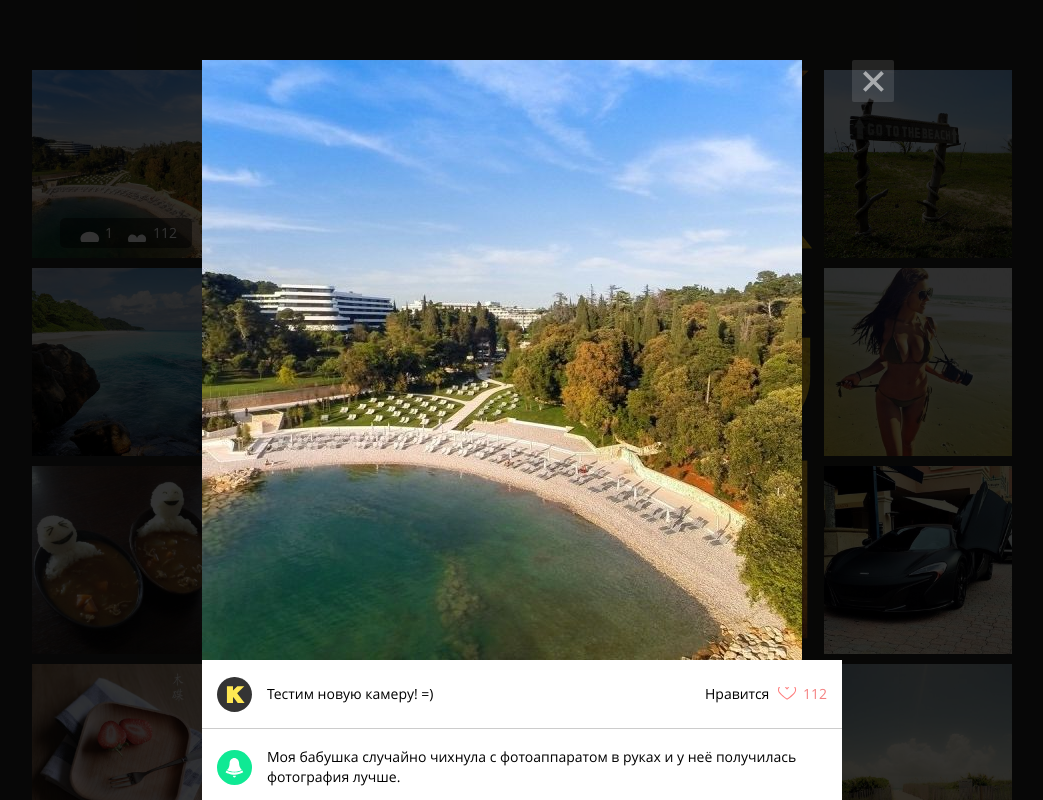
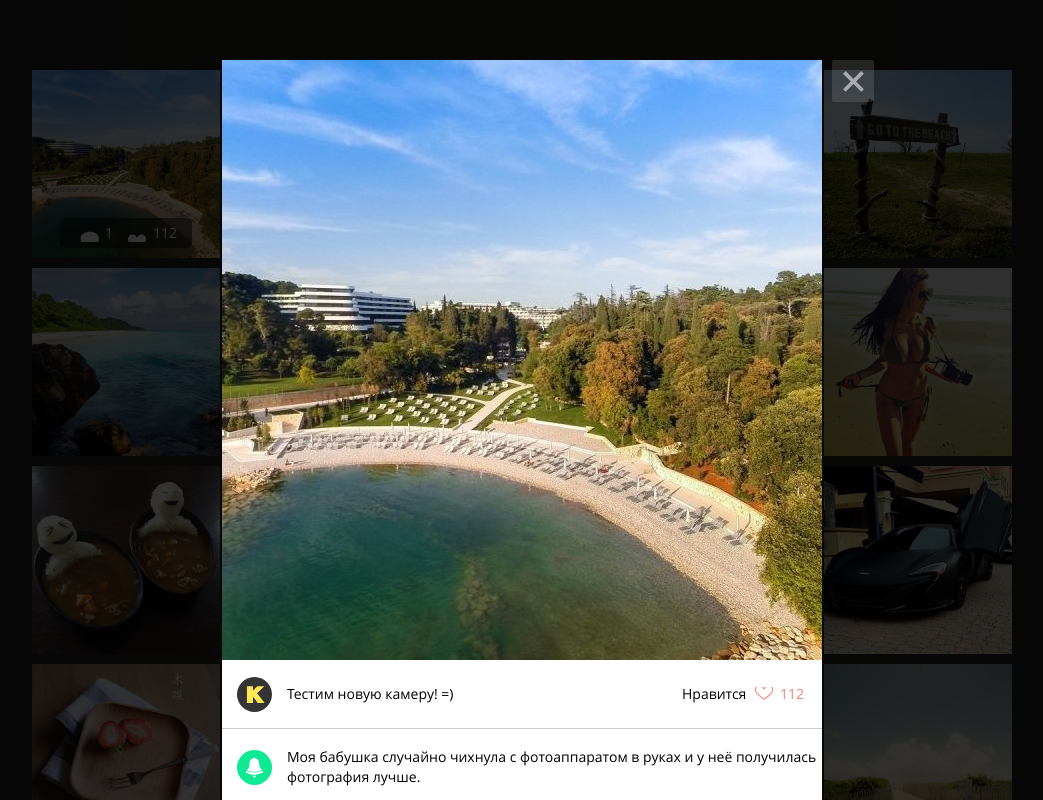
Before and after one commit to MaksymVorozhtsov/485797-kekstagram, a website: page index.html in a window 1280 px wide. Both pictures are taken after a click on the link 244 px from the left and 164 px from the top of the page. Shown: the top 800 px of the page, without its empty margins (118-1161 px from the left). Drawn offline with Linux system fonts and the light colour scheme.

Commit message:
обновление верстки

```diff
--- a/css/style.css
+++ b/css/style.css
@@ -30,6 +30,7 @@ body {
   line-height: 20px;
   color: #ffffff;
   text-transform: uppercase;
+
   background-color: #232321;
 }
 
@@ -48,14 +49,18 @@ main {
 
 .visually-hidden {
   position: absolute;
+
   width: 1px;
   height: 1px;
   margin: -1px;
   border: 0;
   padding: 0;
+
   white-space: nowrap;
+
   -webkit-clip-path: inset(100%);
           clip-path: inset(100%);
+
   clip: rect(0 0 0 0);
   overflow: hidden;
 }
@@ -77,15 +82,20 @@ main {
   display: block;
   margin: 0;
   padding: 0;
+
   width: 42px;
   height: 42px;
+
   font-size: 0;
+
   background-color: rgba(255, 255, 255, 0.2);
   background-image: url("../img/icon-cross.svg");
   background-position: center;
   background-repeat: no-repeat;
+
   border: 0;
   border-radius: 2px;
+
   opacity: 0.6;
 }
 
@@ -109,12 +119,15 @@ main {
   top: 0;
   left: 0;
   z-index: 2;
+
   -webkit-box-sizing: border-box;
           box-sizing: border-box;
+
   width: 100%;
   height: 100%;
   padding-top: 60px;
   overflow: auto;
+
   background-color: rgba(0, 0, 0, 0.8);
 }
 
@@ -123,9 +136,11 @@ main {
 
 .img-filters {
   padding: 20px 0;
+
   display: -webkit-box;
   display: -ms-flexbox;
   display: flex;
+
   -webkit-box-pack: center;
       -ms-flex-pack: center;
           justify-content: center;
@@ -137,11 +152,13 @@ main {
 
 .img-filters__button {
   padding: 5px 15px;
+
   font-family: "Open Sans", "Arial", sans-serif;
   font-weight: 700;
   font-size: 18px;
   line-height: auto;
   text-transform: uppercase;
+
   cursor: pointer;
   background-color: #232321;
   border: none;
@@ -150,16 +167,19 @@ main {
 .img-filters__button:active,
 .img-filters__button--active {
   color: #ff4e4e;
+
   background-color: #ffffff;
   border-radius: 2px;
 }
 
 .img-filters__label {
   padding: 5px 15px;
+
   font-family: "Open Sans", "Arial", sans-serif;
   font-weight: 700;
   font-size: 18px;
   line-height: auto;
+
   cursor: pointer;
 }
 
@@ -170,6 +190,7 @@ main {
 .img-filters__radio:checked + .img-filters__label {
   color: #ff4e4e;
   text-decoration: none;
+
   background-color: #ffffff;
   border-radius: 2px;
 }
@@ -199,13 +220,16 @@ main {
 
 .picture__stats {
   display: none;
+
   margin: 0;
   padding: 15px;
   position: absolute;
   bottom: 10px;
   left: 50%;
+
   background-color: rgba(0, 0, 0, 0.5);
   border-radius: 5px;
+
   -webkit-transform: translateX(-50%);
       -ms-transform: translateX(-50%);
           transform: translateX(-50%);
@@ -221,6 +245,7 @@ main {
 .picture__stat {
   padding-left: 30px;
   position: relative;
+
   font-family: "Open Sans", "Arial", sans-serif;
   font-weight: 400;
   color: #ffffff;
@@ -235,6 +260,7 @@ main {
   position: absolute;
   left: 5px;
   top: -7px;
+
   background-image: url("../img/sprite.svg");
   background-size: 100%;
 }
@@ -242,12 +268,14 @@ main {
 .picture__stat--comments::before {
   width: 20px;
   height: 16px;
+
   background-position: 0 -53px;
 }
 
 .picture__stat--likes::before {
   width: 20px;
   height: 16px;
+
   background-position: 0 -80px;
 }
 
@@ -258,6 +286,7 @@ main {
   -ms-grid-column: 3;
   -ms-grid-column-span: 3;
   grid-column: 3 / span 3;
+
   -ms-grid-row: 1;
   -ms-grid-row-span: 3;
   grid-row: 1 / span 3;
@@ -266,16 +295,19 @@ main {
 .img-upload__wrapper {
   margin: 0 auto;
   width: 582px;
+
   text-align: center;
 }
 
 .img-upload__form {
   position: relative;
   min-height: 569px;
+
   background-color: #eed21e;
   background-image: url("../img/logo-background-1.jpg");
   background-repeat: no-repeat;
   background-position: center;
+
   border: none;
 }
 
@@ -284,38 +316,50 @@ main {
 
 .img-upload__start {
   position: relative;
+
   margin: 0;
   padding: 0;
   min-height: 569px;
+
   background-image: url("../img/logo-mask.png");
   background-repeat: no-repeat;
   background-position: center;
+
   border: none;
 }
 
 .img-upload__label {
   position: absolute;
+
   top: 194px;
   left: 203px;
+
   width: 180px;
   height: 181px;
+
   font-size: 0;
+
   background-image: url("../img/upload-button-bg.png");
   background-repeat: no-repeat;
   background-position: center;
+
   cursor: pointer;
 }
 
 .img-upload__label::after {
   content: "";
   position: absolute;
+
   top: 32px;
   left: 47px;
+
   width: 86px;
   height: 114px;
+
   background-image: url("../img/upload-button.svg");
   background-repeat: no-repeat;
   background-position: center;
+
   -webkit-filter: drop-shadow(0 0 10px #943106);
           filter: drop-shadow(0 0 10px #943106);
 }
@@ -324,6 +368,7 @@ main {
 .img-upload__label:active::after {
   -webkit-filter: drop-shadow(0 0 10px #622104);
           filter: drop-shadow(0 0 10px #622104);
+
   transform: scale(1.1);
 }
 
@@ -335,20 +380,25 @@ main {
   position: absolute;
   left: 0;
   top: 0;
+
   padding-top: 250px;
+
   width: 100%;
   height: 100%;
+
   font-family: "Open Sans", "Arial", sans-serif;
   text-align: center;
   font-weight: 700;
   font-size: 20px;
   color: #ffe753;
+
   background-color: #3c3614;
 }
 
 .img-upload__message--dragndrop {
   font-size: 70px;
   line-height: 70px;
+
   border: 5px dashed #ffe753;
 }
 
@@ -357,9 +407,12 @@ main {
   position: absolute;
   bottom: 40%;
   left: 50%;
+
   width: 300px;
   height: 10px;
+
   background-color: #8a7d2d;
+
   -webkit-transform: translateX(-50%);
       -ms-transform: translateX(-50%);
           transform: translateX(-50%);
@@ -370,9 +423,12 @@ main {
   position: absolute;
   bottom: 40%;
   left: 50%;
+
   width: 200px;
   height: 10px;
+
   background-color: #ffe753;
+
   -webkit-transform: translateX(-50%);
       -ms-transform: translateX(-50%);
           transform: translateX(-50%);
@@ -381,11 +437,15 @@ main {
 .img-upload__message--processing::before {
   content: "";
   position: absolute;
+
   width: 45px;
   height: 45px;
+
   bottom: 40%;
   left: 50%;
+
   background-image: url("../img/spinner.svg");
+
   -webkit-transform: translateX(-50%);
       -ms-transform: translateX(-50%);
           transform: translateX(-50%);
@@ -393,6 +453,7 @@ main {
 
 .img-upload__message--error {
   padding-top: 275px;
+
   font-family: "Open Sans", "Arial", sans-serif;
   font-weight: 400;
   text-transform: none;
@@ -401,11 +462,15 @@ main {
 .img-upload__message--error::before {
   content: "";
   position: absolute;
+
   width: 59px;
   height: 52px;
+
   top: 150px;
   left: 50%;
+
   background-image: url("../img/icon-warning.svg");
+
   -webkit-transform: translateX(-50%);
       -ms-transform: translateX(-50%);
           transform: translateX(-50%);
@@ -431,13 +496,17 @@ main {
   top: 0;
   left: 0;
   z-index: 2;
+
   -webkit-box-sizing: border-box;
           box-sizing: border-box;
+
   width: 100%;
   height: 100%;
+
   padding-top: 60px;
   padding-bottom: 60px;
   overflow: auto;
+
   background-color: rgba(0, 0, 0, 0.8);
 }
 
@@ -453,9 +522,10 @@ main {
   position: absolute;
   top: 0;
   left: 50%;
-  z-index: 1;
+
   font-family: "Open Sans", "Arial", sans-serif;
   font-weight: 400;
+
   -webkit-transform: translateX(-50%);
       -ms-transform: translateX(-50%);
           transform: translateX(-50%);
@@ -464,18 +534,22 @@ main {
 .resize {
   margin: 0;
   padding: 10px;
+
   font-size: 0;
   border: 0;
 }
 
 .resize__control {
   position: relative;
+
   width: 33px;
   height: 33px;
   margin: 0;
   padding: 0;
+
   text-align: center;
   vertical-align: middle;
+
   background-color: rgba(0, 0, 0, 0.5);
   border: 0;
 }
@@ -500,9 +574,11 @@ main {
   position: absolute;
   top: 50%;
   left: 50%;
+
   font-size: 20px;
   line-height: 0;
   color: #ffffff;
+
   -webkit-transform: translate(-50%, -50%);
       -ms-transform: translate(-50%, -50%);
           transform: translate(-50%, -50%);
@@ -510,8 +586,10 @@ main {
 
 .resize__control--value {
   width: 60px;
+
   font-size: 16px;
   color: #ffffff;
+
   border: solid rgba(255, 255, 255, 0.5);
   border-width: 0 2px;
 }
@@ -525,9 +603,11 @@ main {
   position: absolute;
   top: 50%;
   left: 50%;
+
   font-size: 20px;
   line-height: 0;
   color: #ffffff;
+
   -webkit-transform: translate(-50%, -50%);
       -ms-transform: translate(-50%, -50%);
           transform: translate(-50%, -50%);
@@ -544,13 +624,16 @@ main {
   position: absolute;
   bottom: 10px;
   left: 50%;
+
   width: 495px;
   height: 33px;
+
   font-size: 12px;
   line-height: 42px;
   text-align: center;
   color: #ffffff;
   white-space: nowrap;
+
   background-color: rgba(0, 0, 0, 0.6);
   border-radius: 33px;
 
@@ -568,9 +651,13 @@ main {
   top: 50%;
   right: 20px;
   left: 20px;
+
   height: 5px;
+
   font-size: 0;
+
   background-color: rgba(255, 231, 81, 0.4);
+
   -webkit-transform: translateY(-50%);
       -ms-transform: translateY(-50%);
           transform: translateY(-50%);
@@ -580,11 +667,14 @@ main {
   position: absolute;
   top: 50%;
   left: 20%;
+
   width: 18px;
   height: 18px;
   margin: -9px 0 0;
+
   background-color: #ffe753;
   border-radius: 50%;
+
   -webkit-transform: translateX(-50%);
       -ms-transform: translateX(-50%);
           transform: translateX(-50%);
@@ -594,8 +684,10 @@ main {
 
 .scale__level {
   position: absolute;
+
   width: 20%;
   height: 100%;
+
   background-color: #ffe753;
 }
 
@@ -612,12 +704,15 @@ main {
 .effects__list {
   margin: 0;
   padding: 0;
+
   display: -webkit-box;
   display: -ms-flexbox;
   display: flex;
+
   -webkit-box-pack: center;
       -ms-flex-pack: center;
           justify-content: center;
+
   list-style: none;
   text-align: center;
 }
@@ -629,6 +724,7 @@ main {
 .effects__label {
   font-family: "Open Sans", "Arial", sans-serif;
   font-weight: 700;
+
   cursor: pointer;
 }
 
@@ -643,13 +739,17 @@ main {
   width: 70px;
   height: 70px;
   margin-bottom: 5px;
+
   overflow: hidden;
+
   font-size: 0;
+
   background-color: #314359;
   background-image: url("../img/upload-default-image.jpg");
   background-repeat: no-repeat;
   background-position: center;
   background-size: 100% auto;
+
   border: solid 5px transparent;
   border-radius: 5px;
 }
@@ -698,29 +798,36 @@ main {
   margin: 0;
   padding: 0;
   margin-bottom: 30px;
+
   text-align: center;
   border: none;
 }
 
 .text__hashtags {
   width: 450px;
+
   margin: 0 auto;
   margin-bottom: 20px;
   padding: 5px 10px;
+
   font-family: "Open Sans", "Arial", sans-serif;
   font-weight: 400;
-  color: #000;
+  color: #000000;
+
   border-radius: 5px;
 }
 
 .text__description {
   width: 450px;
   height: 100px;
+
   margin: 0 auto;
   padding: 15px 10px;
+
   font-family: "Open Sans", "Arial", sans-serif;
   font-weight: 400;
   color: #000000;
+
   border-radius: 5px;
 }
 
@@ -729,12 +836,15 @@ main {
 
 .img-upload__submit {
   padding: 10px 20px;
+
   color: #ffe753;
   text-align: center;
   text-transform: uppercase;
   font-family: "Open Sans", "Arial", sans-serif;
   font-weight: 700;
+
   background-color: rgba(255, 231, 82, 0.2);
+
   border: 0;
   border-radius: 4px;
 }
@@ -762,6 +872,7 @@ main {
   position: absolute;
   top: 0;
   left: 100%;
+
   margin-left: 10px;
 }
 
@@ -778,9 +889,12 @@ main {
   position: absolute;
   top: 60px;
   left: 50%;
-  min-width: 600px;
+
+  max-width: 600px;
   min-height: 600px;
+
   padding-bottom: 60px;
+
   -webkit-transform: translateX(-50%);
       -ms-transform: translateX(-50%);
           transform: translateX(-50%);
@@ -794,29 +908,37 @@ main {
   display: -webkit-box;
   display: -ms-flexbox;
   display: flex;
+
   -webkit-box-orient: vertical;
   -webkit-box-direction: normal;
       -ms-flex-direction: column;
           flex-direction: column;
-  min-width: 600px;
+
+  max-width: 600px;
+
   color: #000000;
   font-family: "Open Sans", "Arial", sans-serif;
   font-weight: 400;
   text-transform: none;
+
   background-color: #ffffff;
 }
 
 .social__header {
   padding: 10px 15px;
+
   display: -webkit-box;
   display: -ms-flexbox;
   display: flex;
+
   -webkit-box-pack: start;
       -ms-flex-pack: start;
           justify-content: flex-start;
+
   -webkit-box-align: center;
       -ms-flex-align: center;
           align-items: center;
+
   border-bottom: 1px solid #cccccc;
 }
 
@@ -827,16 +949,20 @@ main {
 
 .social__caption {
   margin: 0;
+  margin-right: 15px;
 }
 
 .social__likes {
   margin-left: auto;
+  min-width: 125px;
 }
 
 .likes-count {
   position: relative;
   padding-left: 30px;
+
   color: #f48181;
+
   cursor: pointer;
 }
 
@@ -847,12 +973,16 @@ main {
 .likes-count::before {
   content: "";
   position: absolute;
+
   top: 3px;
   left: 5px;
+
   width: 20px;
   height: 18px;
+
   background-image: url("../img/sprite.svg");
   background-size: 100%;
+
   background-position: 0 -150px;
   opacity: 0.5;
 }
@@ -870,7 +1000,9 @@ main {
 .social__comments {
   -ms-flex-preferred-size: 100%;
       flex-basis: 100%;
+
   list-style: none;
+
   margin: 0;
   padding: 0;
 }
@@ -900,16 +1032,21 @@ main {
   position: absolute;
   left: 180px;
   right: 0;
+
   width: 23px;
   height: 23px;
+
   background-image: url("../img/spinner-blue.svg");
 }
 
 .social__comment--text {
   padding-left: 15px;
+  padding-bottom: 20px;
+
   display: -webkit-box;
   display: -ms-flexbox;
   display: flex;
+
   -webkit-box-align: center;
       -ms-flex-align: center;
           align-items: center;
@@ -923,24 +1060,29 @@ main {
   position: absolute;
   top: 0;
   left: 100%;
+
   margin-left: 10px;
 }
 
 .social__footer {
   position: relative;
+
   display: -webkit-box;
   display: -ms-flexbox;
   display: flex;
+
   padding: 15px;
 }
 
 .social__footer-commentor {
   display: block;
+
   margin-right: 15px;
 }
 
 .social__footer-text {
   width: 100%;
+
   border: none;
 }
 
@@ -948,16 +1090,22 @@ main {
   position: absolute;
   right: 15px;
   top: 50%;
+
   width: 34px;
   height: 34px;
+
   font-size: 0;
+
   background-image: url("../img/sprite.svg");
   background-size: 100%;
   background-position: 0 0;
+
   opacity: 0.6;
+
   -webkit-transform: translateY(-50%);
       -ms-transform: translateY(-50%);
           transform: translateY(-50%);
+
   border: none;
 }
 
@@ -984,9 +1132,11 @@ main {
   display: -webkit-box;
   display: -ms-flexbox;
   display: flex;
+
   -webkit-box-align: start;
       -ms-flex-align: start;
           align-items: flex-start;
+
   -webkit-box-pack: justify;
       -ms-flex-pack: justify;
           justify-content: space-between;
@@ -1018,6 +1168,7 @@ main {
   margin: 0;
   padding: 0;
   list-style: none;
+
   display: -webkit-box;
   display: -ms-flexbox;
   display: flex;
@@ -1025,13 +1176,17 @@ main {
 
 .contacts__link {
   display: block;
+
   width: 28px;
   height: 28px;
   margin-left: 10px;
+
   font-size: 0;
+
   background-image: url("../img/sprite-social.svg");
   background-repeat: no-repeat;
   background-size: 29px 274px;
+
   opacity: 0.6;
   cursor: pointer;
 }
@@ -1068,6 +1223,7 @@ main {
     -ms-grid-column: 2;
     -ms-grid-column-span: 3;
     grid-column: 2 / span 3;
+
     -ms-grid-row: 1;
     -ms-grid-row-span: 3;
     grid-row: 1 / span 3;
@@ -1088,6 +1244,7 @@ main {
     -ms-grid-column: 1;
     -ms-grid-column-span: 3;
     grid-column: 1 / span 3;
+
     -ms-grid-row: 1;
     -ms-grid-row-span: 3;
     grid-row: 1 / span 3;
```
Also changed, not shown: fonts/OpenSans-Regular.woff, fonts/OpenSans-Regular.woff2, fonts/OpenSansCondensed-Bold.woff, fonts/OpenSansCondensed-Bold.woff2.
